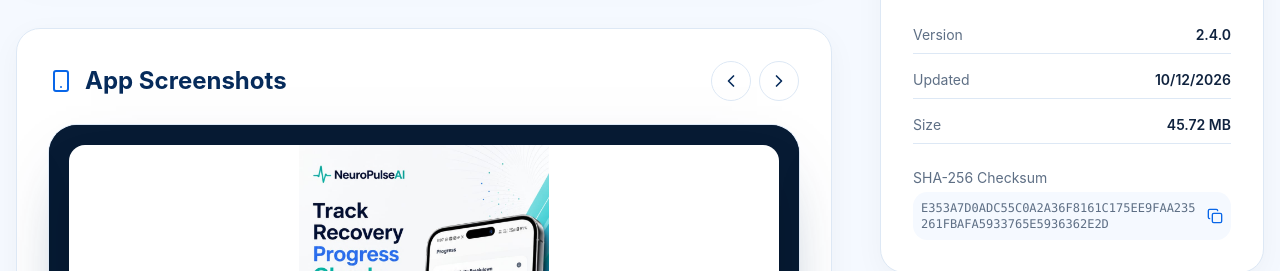
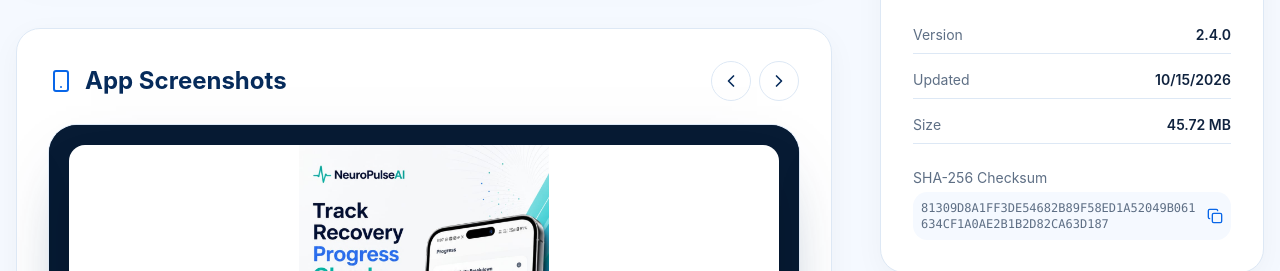
Before and after one commit to adityaIITG1/debuggers_squad_website, a Next.js app: page /neuropulseai-app in a window 1280 px wide. Shown: the part 681-952 px from the top of the page. Built offline with nearby package versions, Linux system fonts and the light colour scheme.

Commit message:
Update NeuroPulseAI v2.4 distribution APK

```diff
--- a/src/app/neuropulseai-app/page.tsx
+++ b/src/app/neuropulseai-app/page.tsx
@@ -25,10 +25,10 @@ const appPageUrl = 'https://www.debuggerssquad.com/neuropulseai-app';
 
 const release = {
   versionName: '2.4.0',
-  fileSizeBytes: 47940587,
+  fileSizeBytes: 47940821,
   androidMinVersion: '8.0 (Oreo)',
-  releaseDate: '2026-10-12',
-  sha256Checksum: 'E353A7D0ADC55C0A2A36F8161C175EE9FAA235261FBAFA5933765E5936362E2D',
+  releaseDate: '2026-10-15',
+  sha256Checksum: '81309D8A1FF3DE54682B89F58ED1A52049B061634CF1A0AE2B1B2D82CA63D187',
   highlights: ['Muscle control games', 'Muscle activity visualization', '1 min report'],
 };
 
```
Also changed, not shown: 1 other file (tests, documents, lock files or other folders).
